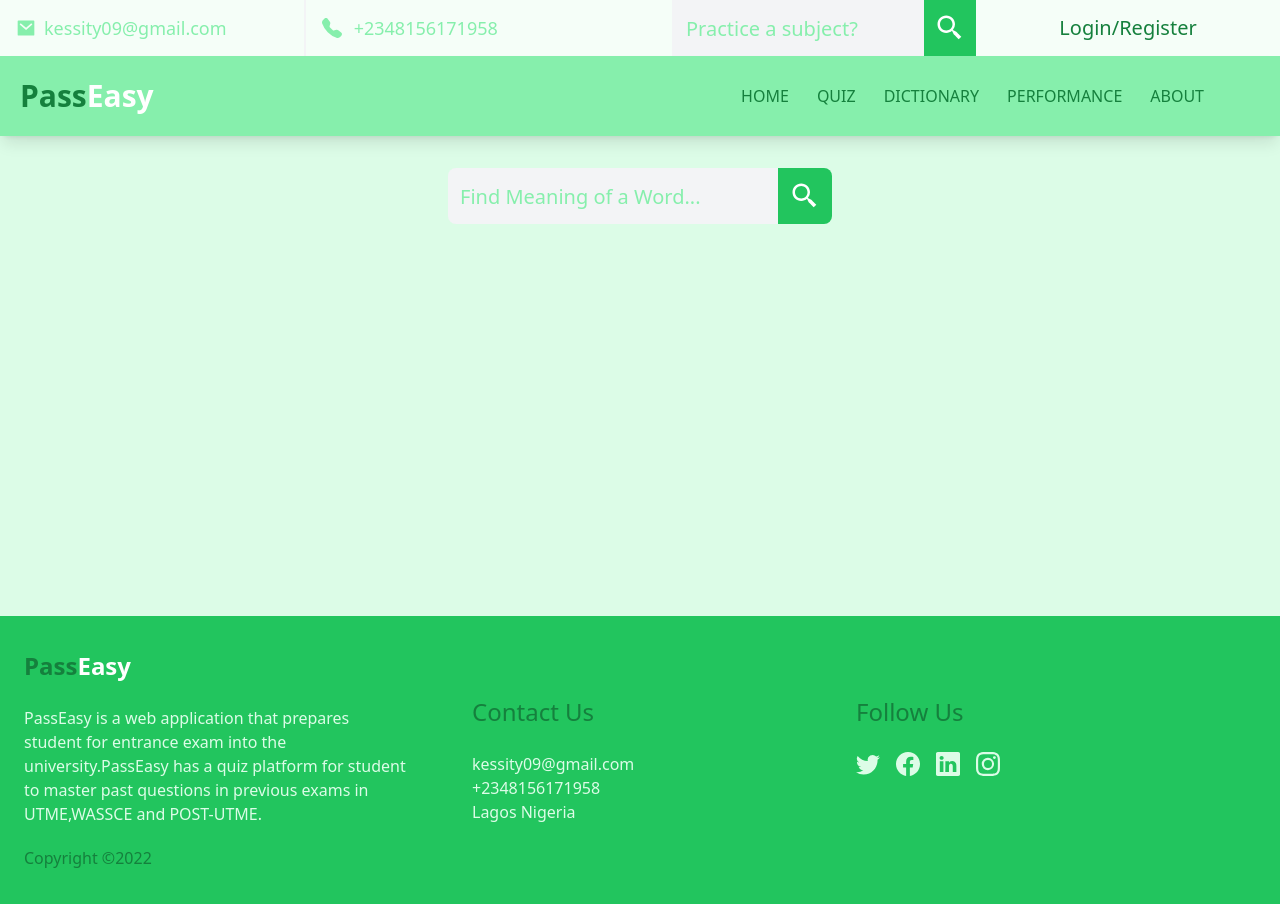
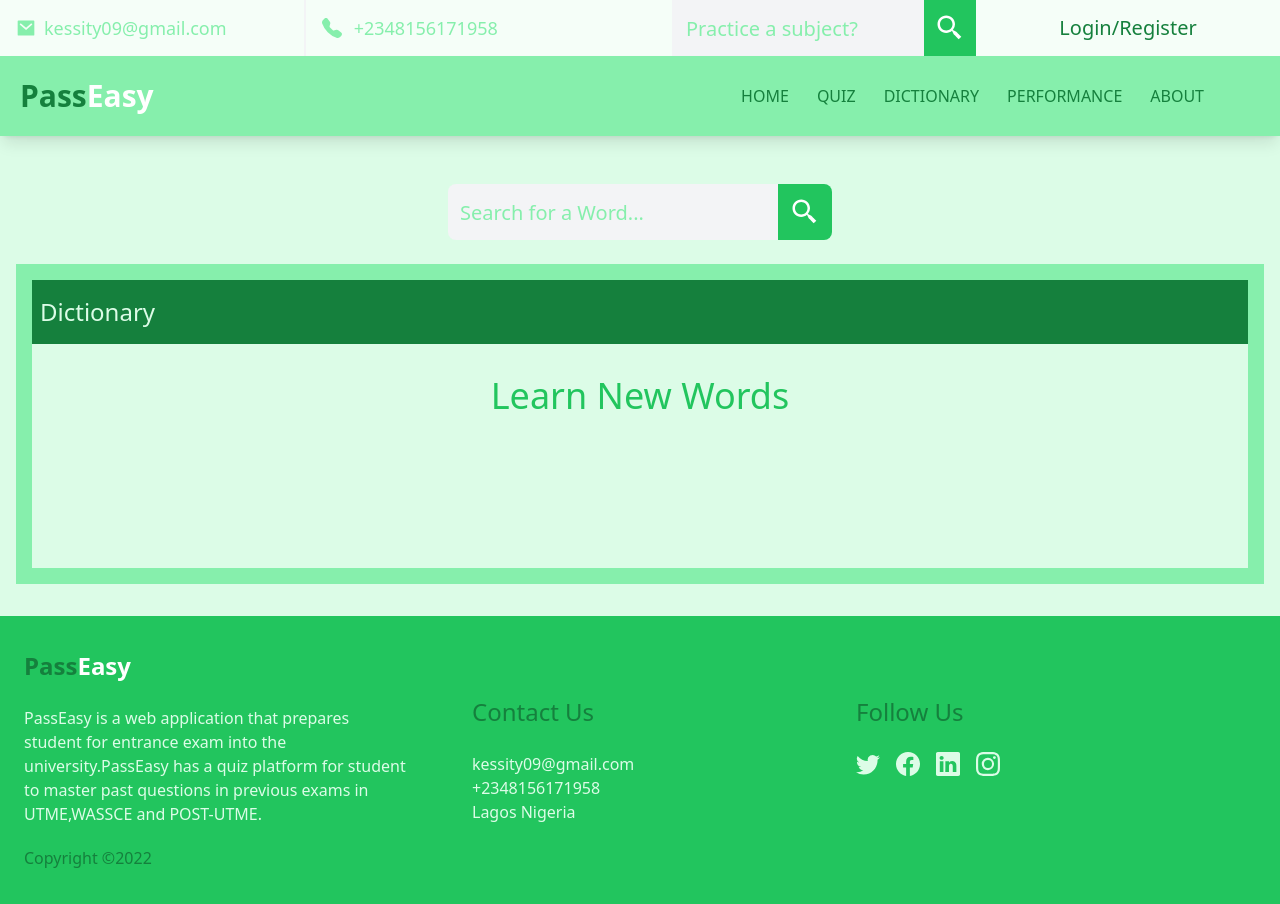
Before and after one commit to KINGSLEYEHAPA/pass-easy-stutern-personal-project, a React (Create React App) app: page /dictionary in a window 1280 px wide. Built offline with nearby package versions, Linux system fonts and the light colour scheme.

Commit message:
Working on dictionary page

```diff
--- a/src/components/Dictionary.jsx
+++ b/src/components/Dictionary.jsx
@@ -3,13 +3,13 @@ import { BiSearchAlt2 } from "react-icons/bi";
 
 const Dictionary = () => {
   return (
-    <div className="mt-52 lg:mt-[8.5rem] flex flex-col justify-start items-center min-h-[30rem] bg-green-100">
+    <div className="mt-52 lg:mt-[8.5rem] flex flex-col justify-start items-center min-h-[30rem] bg-green-100 p-4 gap-6">
       <div className="h-14 w-96 flex justify-start items-center mt-8">
         <div className="flex justify-center items-center h-full w-full ">
           <input
             className="w-full h-full outline-none px-3  text-xl bg-gray-100 text-green-700 placeholder:text-green-300 rounded-tl-lg rounded-bl-lg  "
             type="text"
-            placeholder="Find Meaning of a Word..."
+            placeholder="Search for a Word..."
             required
           />
           <span className="bg-green-500 h-full w-16 flex justify-center items-center text-white text-3xl rounded-tr-lg rounded-br-lg">
@@ -17,6 +17,17 @@ const Dictionary = () => {
           </span>
         </div>
       </div>
+      <div className=" w-full h-[40rem] ssm:w-full ssm:h-80 bg-green-300 p-4 ">
+        <div className="w-full h-full bg-green-100 flex flex-col justify-start items-center gap-8">
+          <div className="flex  justify-start items-center h-16 bg-green-700 w-full p-2">
+            <h1 className="text-green-100 text-xl ssm:text-2xl">Dictionary</h1>
+          </div>
+          <div>
+            {" "}
+            <h2 className="text-green-500 text-4xl">Learn New Words</h2>
+          </div>
+        </div>
+      </div>
     </div>
   );
 };
--- a/src/components/Header.jsx
+++ b/src/components/Header.jsx
@@ -75,7 +75,7 @@ const Header = () => {
             <Link to="/dictionary">
               <li className="hover:text-white">DICTIONARY</li>
             </Link>
-            <Link to="/leaderboard">
+            <Link to="/performance">
               <li className="hover:text-white">PERFORMANCE</li>
             </Link>
             <Link to="/">
--- a/src/components/HomePage.jsx
+++ b/src/components/HomePage.jsx
@@ -13,7 +13,9 @@ import News from "./News";
 
 const HomePage = () => {
   const controls = useAnimation();
-  const { ref, inView } = useInView();
+  const { ref, inView } = useInView({
+    threshold: 0.1,
+  });
   const featureVariants = {
     hidden: { opacity: 0, x: -100 },
     visible: { opacity: 1, x: 0 },
@@ -29,12 +31,20 @@ const HomePage = () => {
   return (
     <div className="bg-green-100/80  w-full min-h-100rem ">
       <Hero />
-      <div className="w-full min-h-96 lg:h-[30rem] xl:h-64 py-2 px-0 lg:flex flex flex-wrap lg:flex-row gap-0 items-center justify-center  lg:justify-start xl:justify-center lg:pl-12 xl:pl-2">
+      <motion.div
+        ref={ref}
+        className="w-full min-h-96 lg:h-[30rem] xl:h-64 py-2 px-0 lg:flex flex flex-wrap lg:flex-row gap-0 items-center justify-center  lg:justify-start xl:justify-center lg:pl-12 xl:pl-2 mb-16"
+      >
         <motion.div
           variants={featureVariants}
           initial="hidden"
           animate="visible"
-          transition={{ duration: 1, type: "spring", stiffness: 120 }}
+          transition={{
+            duration: 1,
+            type: "spring",
+            stiffness: 120,
+            delay: 0.2,
+          }}
           className="bg-green-200/80 hover:bg-white h-56 w-full ssm:w-[20.8rem] md:w-96 lg:h-56 lg:w-80 border-2 lg:border-r-2 border-gray-300/50 p-2 cursor-pointer"
         >
           <p className="h-14 p-1">
@@ -61,7 +71,6 @@ const HomePage = () => {
           variants={featureVariants}
           initial="hidden"
           animate={controls}
-          ref={ref}
           transition={{
             duration: 1,
             type: "spring",
@@ -94,7 +103,6 @@ const HomePage = () => {
           variants={featureVariants}
           initial="hidden"
           animate={controls}
-          ref={ref}
           transition={{
             duration: 1,
             type: "spring",
@@ -127,7 +135,6 @@ const HomePage = () => {
           variants={featureVariants}
           initial="hidden"
           animate={controls}
-          ref={ref}
           transition={{
             duration: 1,
             type: "spring",
@@ -160,7 +167,7 @@ const HomePage = () => {
             </div>
           </Link>
         </motion.div>
-      </div>
+      </motion.div>
 
       <div className="h-[40rem] ssm:h-[30rem] w-full flex flex-col border-b-2 border-green-100">
         <div className="h-14 bg-green-200/40 flex justify-start items-center">
@@ -174,7 +181,6 @@ const HomePage = () => {
               variants={featureVariants}
               initial="hidden"
               animate={controls}
-              ref={ref}
               transition={{ duration: 2, type: "spring", stiffness: 120 }}
               className="text-2xl text-green-100"
             >
```
